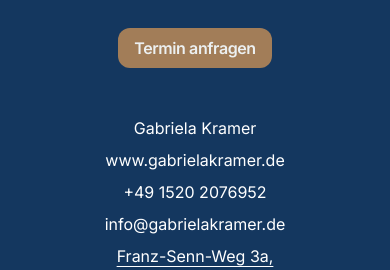
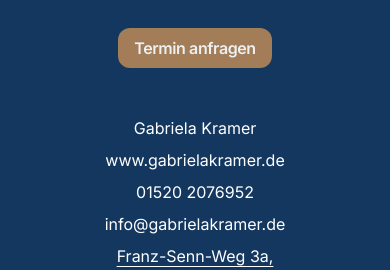
Before and after one commit to dscmari/gabriele-k, a Next.js app: page /impressum in a window 390 px wide. Shown: the part 3082-3352 px from the top of the page. Built offline with nearby package versions, Linux system fonts and the light colour scheme.

Commit message:
fix phone number in footer and add contacbtn under blog article

```diff
--- a/app/[slug]/page.tsx
+++ b/app/[slug]/page.tsx
@@ -8,6 +8,7 @@ import Link from "next/link";
 import { Metadata } from "next";
 import Image from "next/image";
 import { ArrowLeft } from "lucide-react";
+import ContactBtn from "../components/buttons/ContactBtn";
 
 export async function generateMetadata({
   params,
@@ -83,7 +84,7 @@ export default async function PostPage({
           <span className="font-light text-sm mx-auto mt-24 lg:mt-32">
             Blog
           </span>
-        <h1 className="mt-4 lg:mt-8 text-center lg:!text-3xl/12 xl:!text-5xl/14 !font-bold">{post.title}</h1>
+        <h1 className="mt-4 lg:mt-8 text-center lg:!text-3xl/12 xl:!text-5xl/14 lg:px-16 xl:px-32 !font-bold">{post.title}</h1>
         <p className="text-sm font-light text-center">
           {new Date(post.publishedAt).toLocaleDateString("de-DE", {
             day: "2-digit",
@@ -118,6 +119,7 @@ export default async function PostPage({
         <div className="mt-4 lg:mt-8 lg:px-16 xl:px-32 sanity-text">
           {Array.isArray(post.body_3) && <PortableText value={post.body_3} />}
         </div>
+          <ContactBtn className="lg:self-start lg:mx-16 xl:mx-32 " />
       </div>
     </main>
   );
--- a/app/components/Footer.tsx
+++ b/app/components/Footer.tsx
@@ -8,7 +8,6 @@ type Props = {
 };
 
 export default function Footer({ className }: Props) {
-  const pathname = usePathname();
   return (
     <footer
       className={`text-white bg-custom-blue dark:border-t-2 border-slate-500 ${className}`}
@@ -17,7 +16,7 @@ export default function Footer({ className }: Props) {
         <div className="flex flex-col items-center lg:items-start gap-2 order-2 lg:order-1">
           <span>Gabriela Kramer</span>
           <span>www.gabrielakramer.de</span>
-          <span>+49 1520 2076952</span>
+          <span>01520 2076952</span>
           <span>info@gabrielakramer.de</span>
           <Link
             href="https://goo.gl/maps/DNSXZJcXVabSeL1K6"
```
